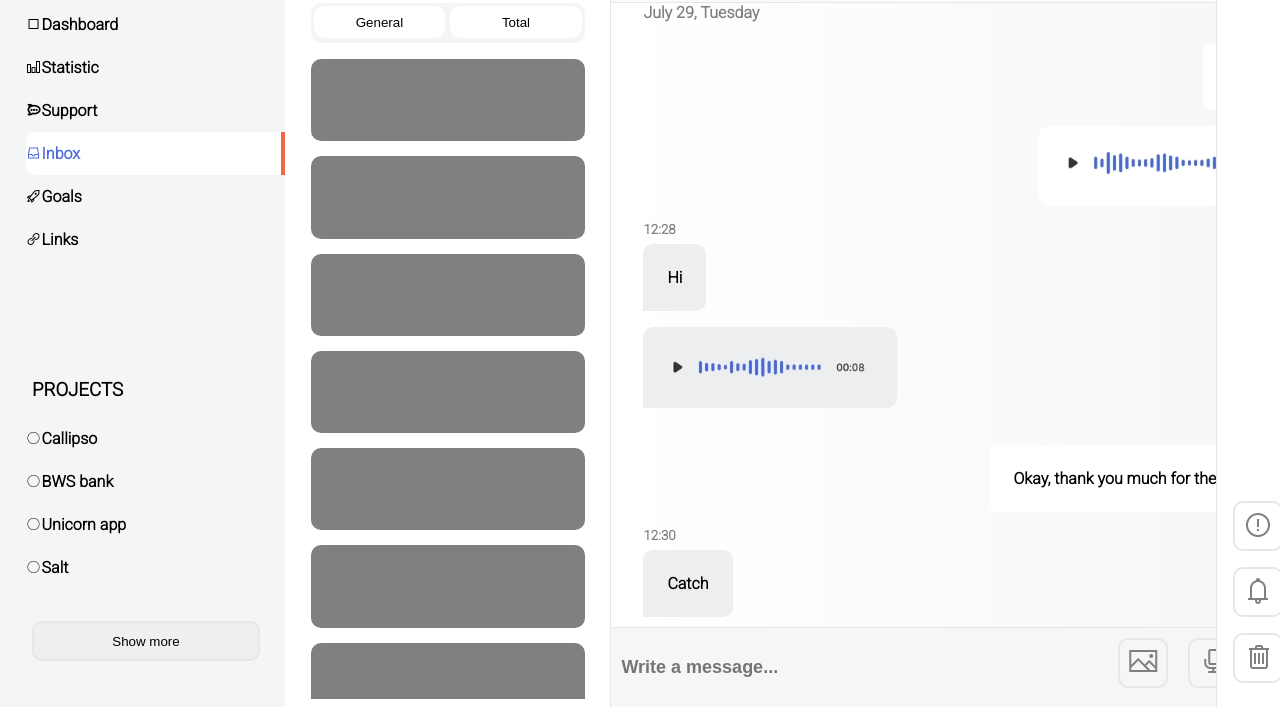
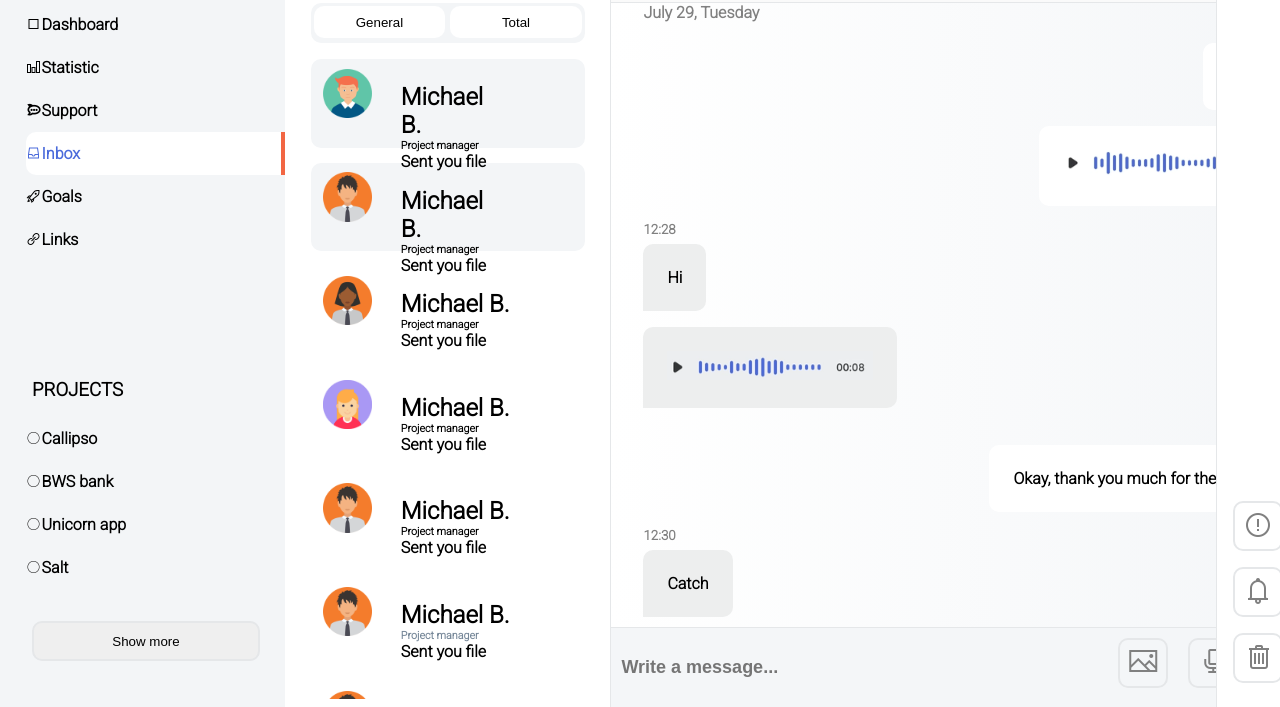
Before and after one commit to mirage109/shark, a plain HTML site: page index.html in a window 1280 px wide. Shown: the part 93-800 px from the top of the page. Drawn offline with nearby package versions, Linux system fonts and the light colour scheme.

Commit message:
inbox users

```diff
--- a/index.html
+++ b/index.html
@@ -116,12 +116,32 @@
         padding-right: 2vw;
       }
       .inbox__user {
-        height: calc(90% / 7);
-        background: grey;
+        height: calc(90% / 6.5);
         margin-bottom: 15px;
         border-radius: 10px;
+        display: grid;
+        grid-template-columns: 30% auto;
       }
-
+      .inbox__user--unread {
+        background: #f3f5f7;
+        grid-template-columns: 30% auto 30%;
+      }
+      .user__description {
+        background: transparent;
+        padding: 1.5rem 0.5rem 1rem 0.5rem;
+      }
+      figure {
+        margin: 0;
+        line-height: 0;
+      }
+      .user__avatar {
+        object-fit: cover;
+        padding: 12% 10% 10% 15%;
+        width: 85%;
+      }
+      .user__h6{
+        color: lightslategray;
+      }
       .inbox__contacts,
       .main__chat {
         overflow-y: scroll;
@@ -300,20 +320,164 @@
           <button class="inbox__button">Total</button>
         </section>
         <section class="inbox__contacts">
-          <div class="inbox__user"></div>
-          <div class="inbox__user"></div>
-          <div class="inbox__user"></div>
-          <div class="inbox__user"></div>
-          <div class="inbox__user"></div>
-          <div class="inbox__user"></div>
-          <div class="inbox__user"></div>
-          <div class="inbox__user"></div>
-          <div class="inbox__user"></div>
-          <div class="inbox__user"></div>
-          <div class="inbox__user"></div>
-          <div class="inbox__user"></div>
-          <div class="inbox__user"></div>
-          <div class="inbox__user"></div>
+          <div class="inbox__user inbox__user--unread">
+            <figure>
+              <img class="user__avatar" src="img/146031.png" />
+              <div class="user__online"></div>
+            </figure>
+
+            <div class="user__description">
+              <h2>Michael B.</h2>
+              <h6>Project manager</h6>
+              <h4>Sent you file</h4>
+            </div>
+            <div class="user__indicator"></div>
+          </div>
+          <div class="inbox__user inbox__user--unread">
+            <figure>
+              <img class="user__avatar" src="img/219988.png" />
+              <div class="user__online"></div>
+            </figure>
+
+            <div class="user__description">
+              <h2>Michael B.</h2>
+              <h6>Project manager</h6>
+              <h4>Sent you file</h4>
+            </div>
+            <div class="user__indicator"></div>
+          </div>
+          <div class="inbox__user">
+            <figure>
+              <img class="user__avatar" src="img/219989.png" />
+            </figure>
+
+            <div class="user__description">
+              <h2>Michael B.</h2>
+              <h6>Project manager</h6>
+              <h4>Sent you file</h4>
+            </div>
+          </div>
+          <div class="inbox__user">
+            <figure>
+              <img class="user__avatar" src="img/images.png" />
+            </figure>
+
+            <div class="user__description">
+              <h2>Michael B.</h2>
+              <h6>Project manager</h6>
+              <h4>Sent you file</h4>
+            </div>
+          </div>
+          <div class="inbox__user">
+            <figure>
+              <img class="user__avatar" src="img/219988.png" />
+            </figure>
+
+            <div class="user__description">
+              <h2>Michael B.</h2>
+              <h6>Project manager</h6>
+              <h4>Sent you file</h4>
+            </div>
+          </div>
+          <div class="inbox__user">
+            <figure>
+              <img class="user__avatar" src="img/219988.png" />
+            </figure>
+
+            <div class="user__description">
+              <h2>Michael B.</h2>
+              <h6 class="user__h6">Project manager</h6>
+              <h4>Sent you file</h4>
+            </div>
+          </div>
+          <div class="inbox__user">
+            <figure>
+              <img class="user__avatar" src="img/219988.png" />
+            </figure>
+
+            <div class="user__description">
+              <h2>Michael B.</h2>
+              <h6 class="user__h6">Project manager</h6>
+              <h4>Sent you file</h4>
+            </div>
+          </div>
+          <div class="inbox__user">
+            <figure>
+              <img class="user__avatar" src="img/images.png" />
+            </figure>
+
+            <div class="user__description">
+              <h2>Michael B.</h2>
+              <h6>Project manager</h6>
+              <h4>Sent you file</h4>
+            </div>
+          </div>
+          <div class="inbox__user">
+            <figure>
+              <img class="user__avatar" src="img/219988.png" />
+            </figure>
+
+            <div class="user__description">
+              <h2>Michael B.</h2>
+              <h6>Project manager</h6>
+              <h4>Sent you file</h4>
+            </div>
+          </div>
+          <div class="inbox__user">
+            <figure>
+              <img class="user__avatar" src="img/219988.png" />
+            </figure>
+
+            <div class="user__description">
+              <h2>Michael B.</h2>
+              <h6 class="user__h6">Project manager</h6>
+              <h4>Sent you file</h4>
+            </div>
+          </div>
+          <div class="inbox__user">
+            <figure>
+              <img class="user__avatar" src="img/219988.png" />
+            </figure>
+
+            <div class="user__description">
+              <h2>Michael B.</h2>
+              <h6>Project manager</h6>
+              <h4>Sent you file</h4>
+            </div>
+          </div>
+          <div class="inbox__user">
+            <figure>
+              <img class="user__avatar" src="img/219988.png" />
+            </figure>
+
+            <div class="user__description">
+              <h2>Michael B.</h2>
+              <h6>Project manager</h6>
+              <h4>Sent you file</h4>
+            </div>
+          </div>
+          <div class="inbox__user">
+            <figure>
+              <img class="user__avatar" src="img/219988.png" />
+            </figure>
+
+            <div class="user__description">
+              <h2>Michael B.</h2>
+              <h6>Project manager</h6>
+              <h4>Sent you file</h4>
+            </div>
+          </div>
+          <div class="inbox__user">
+            <figure>
+              <img class="user__avatar" src="img/219988.png" />
+            </figure>
+
+            <div class="user__description">
+              <h2>Michael B.</h2>
+              <h6>Project manager</h6>
+              <h4>Sent you file</h4>
+            </div>
+          </div>
         </section>
       </div>
 
```
